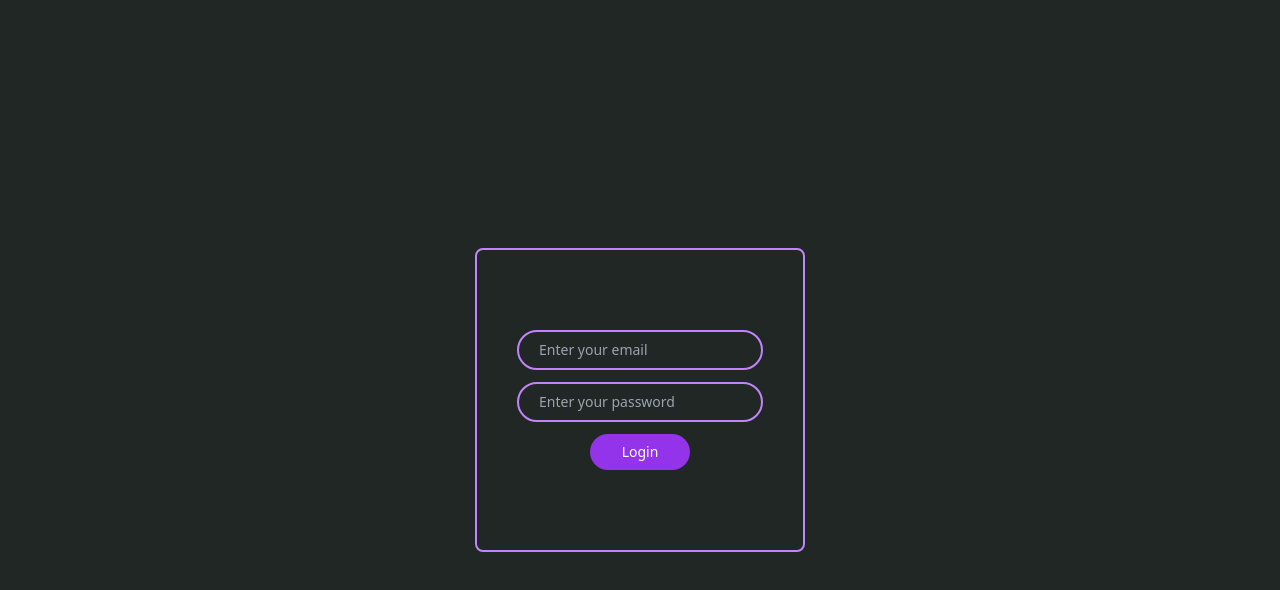
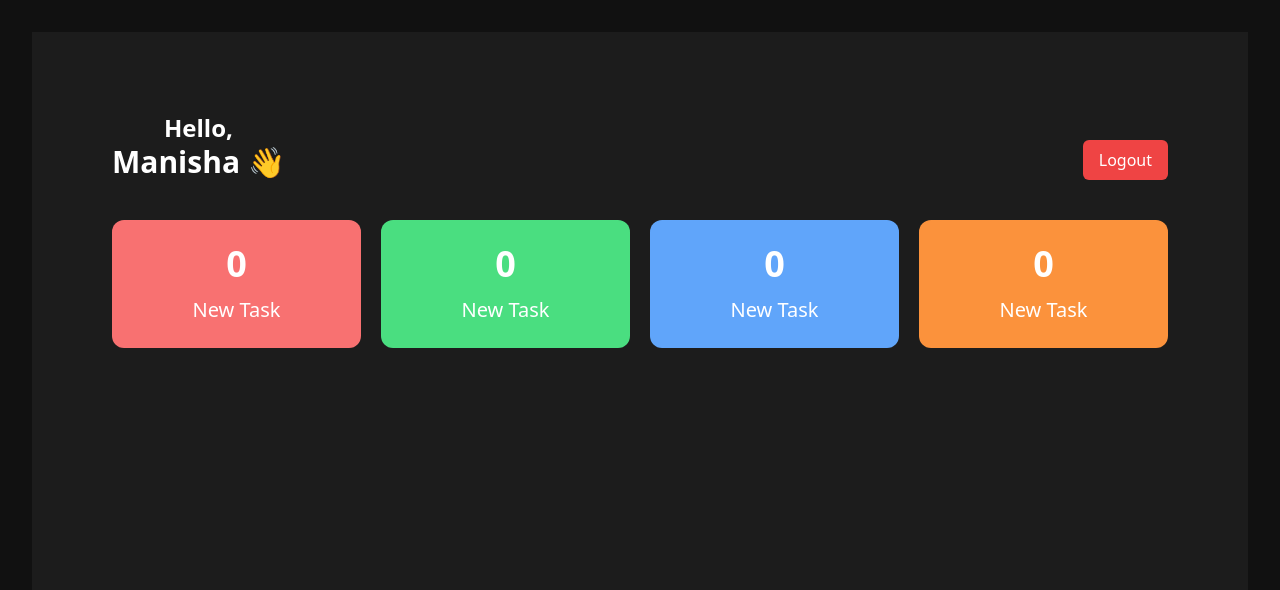
Before and after one commit to manishaV-dev/Employee-Management-System, a React (Vite) app: page / in a window 1280 px wide. Shown: the top 590 px of the page. Built offline with nearby package versions, Linux system fonts and the light colour scheme.

Commit message:
create taskList card component

```diff
--- a/src/App.css
+++ b/src/App.css
@@ -1,3 +1,6 @@
-body{
-    background-color: #212725;
+#root {
+  max-width: 1280px;
+  margin: 0 auto;
+  padding: 2rem;
+  text-align: center;
 }
--- a/src/App.jsx
+++ b/src/App.jsx
@@ -1,10 +1,12 @@
 import "./App.css";
-import Login from "./components/Auth/Login";
+// import Login from "./components/Auth/Login";
+import EmployeeDashboard from "./components/Dashboard/EmployeeDashboard";
 
 function App() {
   return (
     <>
-      <Login />
+      {/* <Login /> */}
+      <EmployeeDashboard />
     </>
   );
 }
--- a/src/components/Dashboard/EmployeeDashboard.jsx
+++ b/src/components/Dashboard/EmployeeDashboard.jsx
@@ -0,0 +1,16 @@
+import React from "react";
+import Header from "../other/Header";
+import TaskListCard from "../other/TaskListCard";
+
+function EmployeeDashboard() {
+  return (
+    <>
+      <div className="p-20 bg-[#1c1c1c] h-screen">
+        <Header />
+        <TaskListCard />
+      </div>
+    </>
+  );
+}
+
+export default EmployeeDashboard;
--- a/src/components/other/Header.jsx
+++ b/src/components/other/Header.jsx
@@ -3,11 +3,11 @@ import React from "react";
 function Header() {
   return (
     <>
-      <div className="flex items-end justify-between text-white">
+      <div className="flex items-end justify-between">
         <h1 className="text-2xl font-semibold">
           Hello, <br /> <span className="text-3xl font-semibold">Manisha 👋</span>
         </h1>
-        <button className="bg-red-500 text-white px-5 py-2 rounded-sm">Logout</button>
+        <button className="bg-red-500 text-white px-4 py-2 rounded-md font-medium">Logout</button>
       </div>
     </>
   );
--- /dev/null
+++ b/src/components/other/TaskListCard.jsx
@@ -0,0 +1,32 @@
+import React from "react";
+
+function TaskListCard() {
+  return (
+    <>
+      <div className="flex justify-between gap-5 mt-10 text-white">
+        <div className="w-[45%] bg-red-400 py-6 px-8 rounded-xl">
+          <h2 className="text-4xl font-semibold">0</h2>
+          <h3 className="text-xl font-medium mt-3">New Task</h3>
+        </div>
+
+        <div className="w-[45%] bg-green-400 py-6 px-8 rounded-xl">
+          <h2 className="text-4xl font-semibold">0</h2>
+          <h3 className="text-xl font-medium mt-3">New Task</h3>
+        </div>
+
+        <div className="w-[45%] bg-blue-400 py-6 px-8 rounded-xl">
+          <h2 className="text-4xl font-semibold">0</h2>
+          <h3 className="text-xl font-medium mt-3">New Task</h3>
+        </div>
+
+        <div className="w-[45%] bg-orange-400 py-6 px-8 rounded-xl">
+          <h2 className="text-4xl font-semibold">0</h2>
+          <h3 className="text-xl font-medium mt-3">New Task</h3>
+        </div>
+
+      </div>
+    </>
+  );
+}
+
+export default TaskListCard;
--- a/src/index.css
+++ b/src/index.css
@@ -1,3 +1,18 @@
 @tailwind base;
 @tailwind components;
 @tailwind utilities;
+
+* {
+  color: #fff;
+}
+body {
+  background-color: #111;
+}
+#tasklist::-webkit-scrollbar {
+  background-color: transparent;
+  height: 5px;
+}
+#tasklist::-webkit-scrollbar-thumb {
+  background-color: rgb(143, 143, 143);
+  border-radius: 50px;
+}
```
